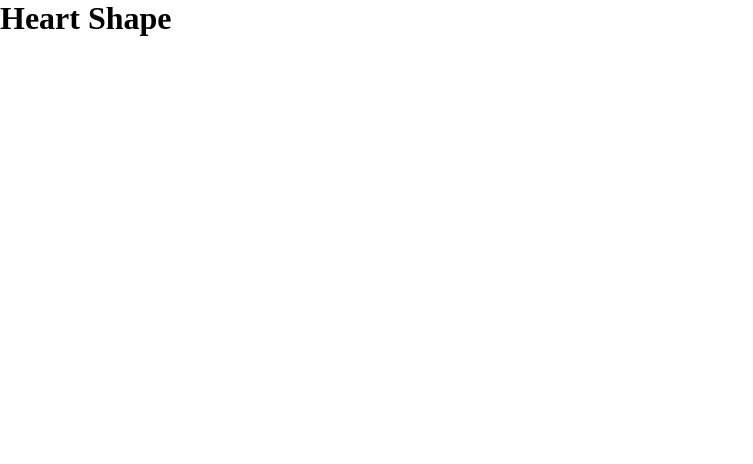
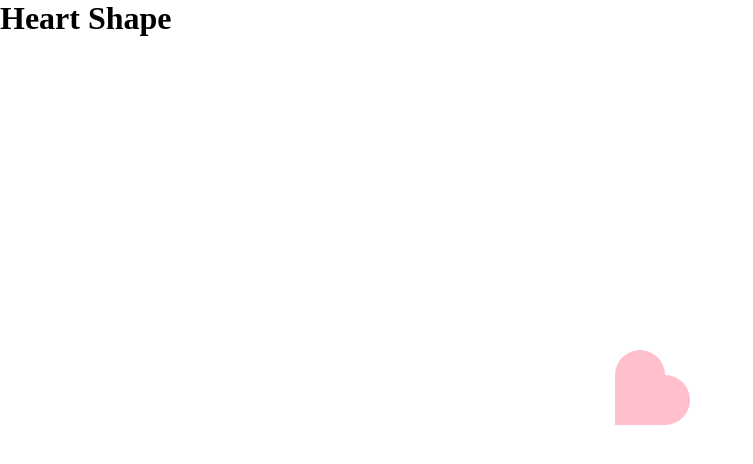
Before and after one commit to AshwaniKharwar/Heart_Shape-in-CSS, a plain HTML site: page index.html in a window 1280 px wide. Shown: the whole page, without its empty margins (0-753 px from the left). Drawn offline with Linux system fonts and the light colour scheme.

Commit message:
Update styles.css

```diff
--- a/styles.css
+++ b/styles.css
@@ -3,15 +3,35 @@
   padding:0px;
 }
 
-#octocat {
-  display: block;
-  width:384px;
-  margin: 50px auto;
-}
-
-p {
-  display: block;
-  width: 400px;
-  margin: 50px auto;
-  font: 30px Monaco,"Courier New","DejaVu Sans Mono","Bitstream Vera Sans Mono",monospace;
-}
+.heart {
+    position: absolute;
+    margin: auto;
+    top: 0;
+    right: 0;
+    bottom: 0;
+    left: 0;
+    background-color: pink;
+    height: 50px;
+    width: 50px;
+    transform: rotate();
+  }
+  .heart::after {
+    background-color: pink;
+    content: "";
+    border-radius: 50%;
+    position: absolute;
+    width: 50px;
+    height: 50px;
+    top: 0px;
+    left: 25px;
+  }
+  .heart::before {
+    content: "";
+    background-color: pink;
+    border-radius: 50%;
+    position: absolute;
+    width: 50px;
+    height: 50px;
+    top: -25px;
+    left: 0px;
+  }
```
